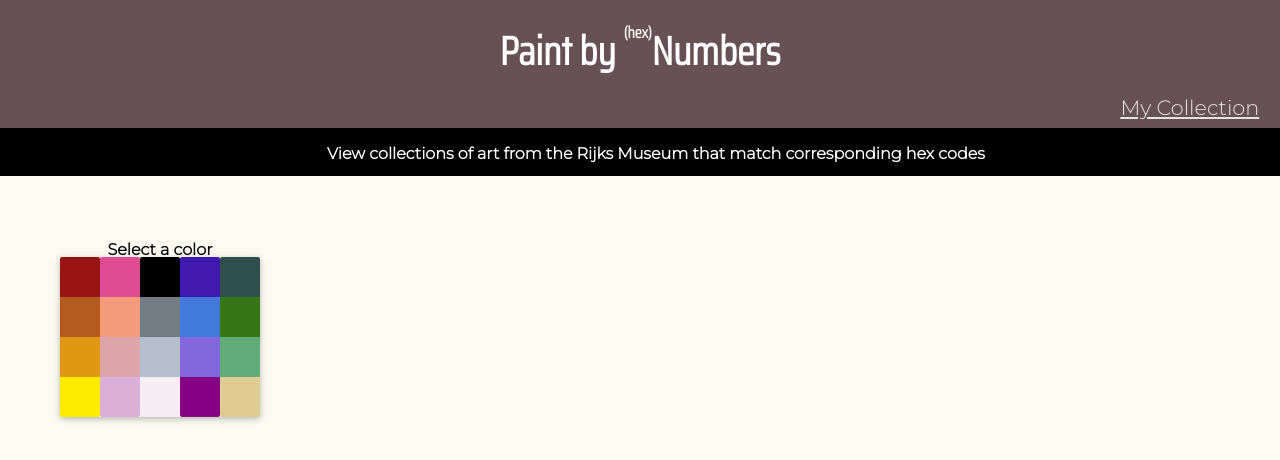
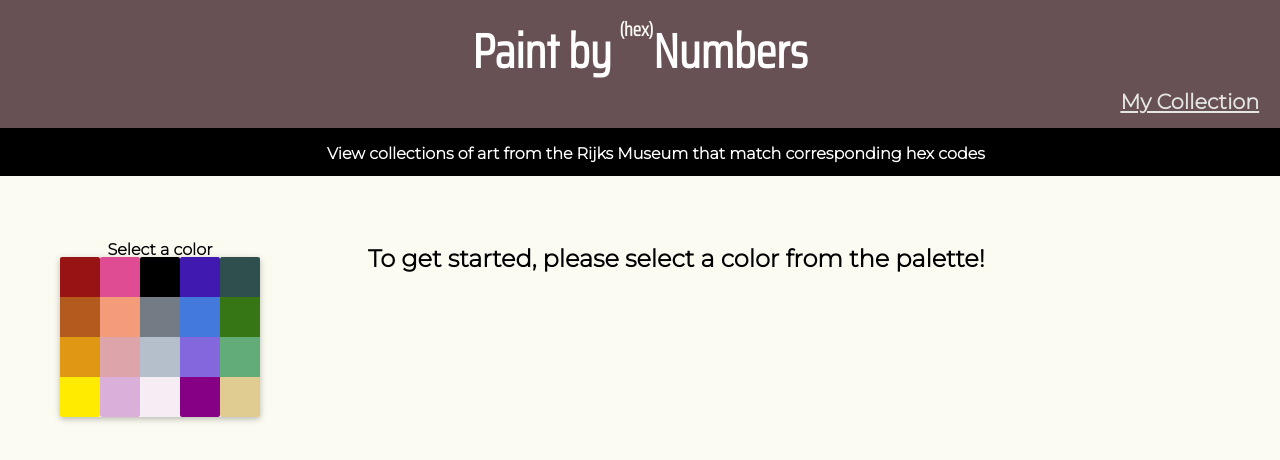
Before and after one commit to ashton-huxtable/painting-by-hex-number, a React (Create React App) app: page / in a window 1280 px wide. Shown: the top 460 px of the page. Built offline with nearby package versions, Linux system fonts and the light colour scheme.

Commit message:
Update opening message

```diff
--- a/src/components/App/App.css
+++ b/src/components/App/App.css
@@ -41,9 +41,9 @@ nav {
 
 .header-title {
   font-family: 'Saira Condensed', sans-serif;
-  font-size: 40px;
+  font-size: 3em;
   color:  white;
-  margin: 0.5em 0 0.3em 0;
+  margin: 0.3em 0 0 0;
   text-decoration: none;
   border-bottom: none;
 }
@@ -56,6 +56,7 @@ nav {
   align-self: flex-end;
   color: #e5e6e4;
   font-size: 1.3em;
+  font-weight: bolder;
   margin-right: 1em;
 }
 
--- a/src/components/Home/Home.tsx
+++ b/src/components/Home/Home.tsx
@@ -67,8 +67,9 @@ const Home: React.FC = () => {
                 <ColorPalette handleColorClick={handleColorClick}/>
             </aside>
               <section>
-                {!art && isLoading && !error && <h2>Loading matching paintings 🎨</h2>}
-                {!art && error && <h2>Uh oh something has gone wrong</h2>}
+                {!art.length && <h2 className='loading'>To get started, please select a color from the palette!</h2>}
+                {!art.length && isLoading && !error && <h2 className='loading'>Loading matching paintings 🎨</h2>}
+                {!art.length && error && <h2 className="loading">Something has gone wrong</h2>}
                 {art && !isLoading && !error && <AllPaintings art={art} addToFavorites={addToFavorites}/>}
               </section>
             </Route>
--- a/src/components/PaintingContainer/PaintingContainer.css
+++ b/src/components/PaintingContainer/PaintingContainer.css
@@ -2,7 +2,8 @@
   margin-bottom: 0.3em;
 }
 
-.fav-button:hover {
+.fav-button:hover,
+.fav-button:focus {
   background-color: #415D43;
   color: white;
 }
```
